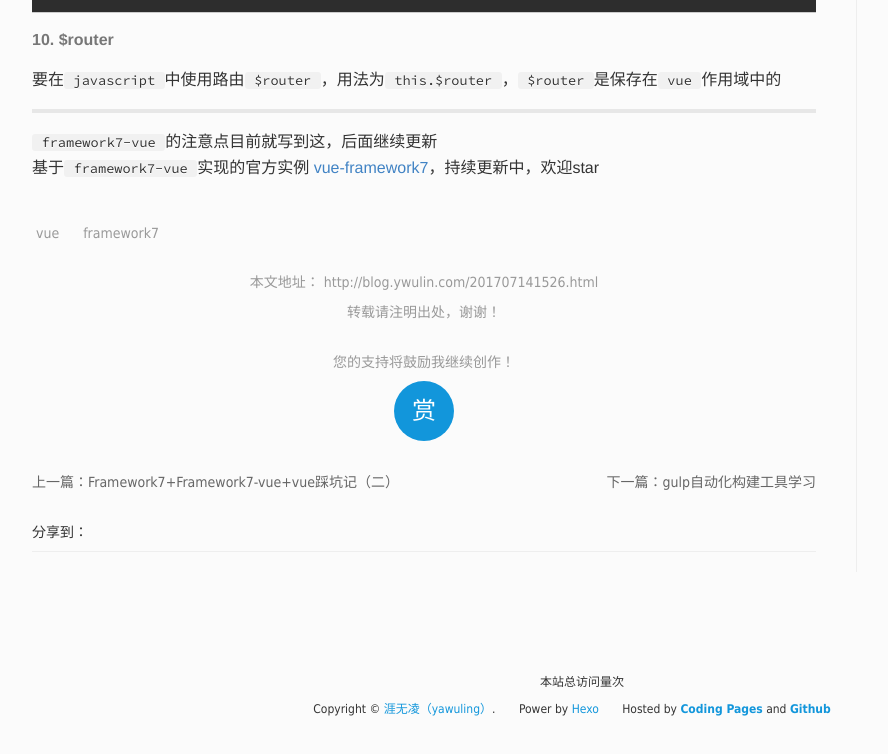
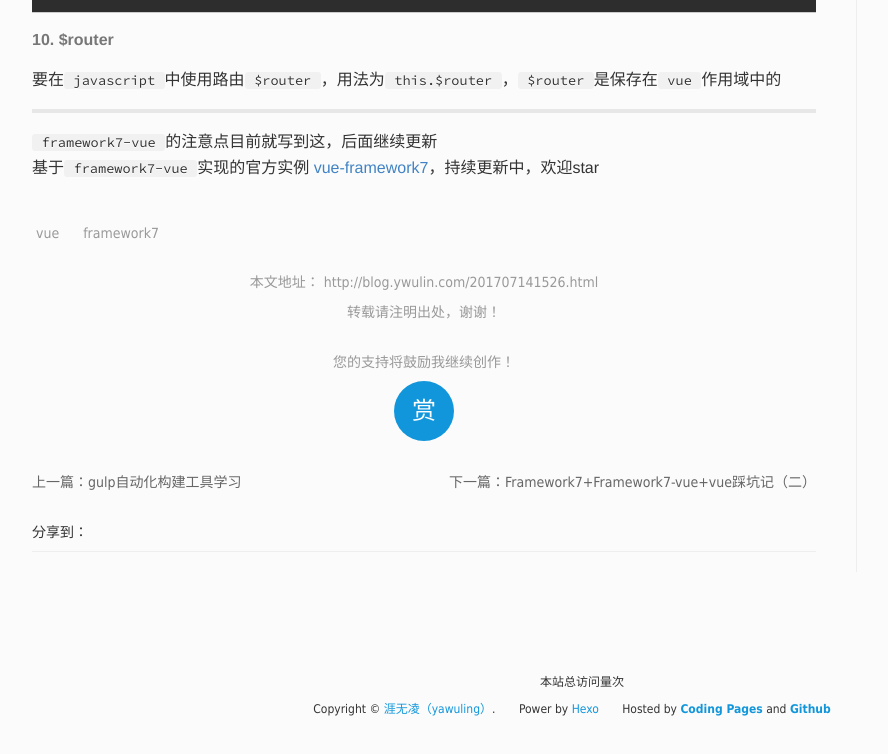
Before and after one commit to yawuling/yawuling.github.io, a plain HTML site: page 201707141526.html in a window 1280 px wide. Shown: the part 5900-6654 px from the top of the page, without its empty margins (58-946 px from the left). Drawn offline with Linux system fonts and the light colour scheme; some packages are replaced by stand-ins of ours; a script that the page names is missing; some icons are missing; a small style sheet from the web is missing.

Commit message:
Site updated: 2017-07-24 10:46:10

```diff
--- a/201707141526.html
+++ b/201707141526.html
@@ -202,13 +202,13 @@
 
     <div class="near-article">
 
-        <a href="/201707171854.html" class="near-article-item">
-          上一篇：Framework7+Framework7-vue+vue踩坑记（二）
+        <a href="/201706251602.html" class="near-article-item">
+          上一篇：gulp自动化构建工具学习
         </a>
 
 
-        <a href="/201706251602.html" class="near-article-item">
-          下一篇：gulp自动化构建工具学习
+        <a href="/201707171854.html" class="near-article-item">
+          下一篇：Framework7+Framework7-vue+vue踩坑记（二）
         </a>
 
     </div>
```
Also changed, not shown: 201706251602.html (+2 -2 lines), 201707171854.html (+3 -3 lines).
